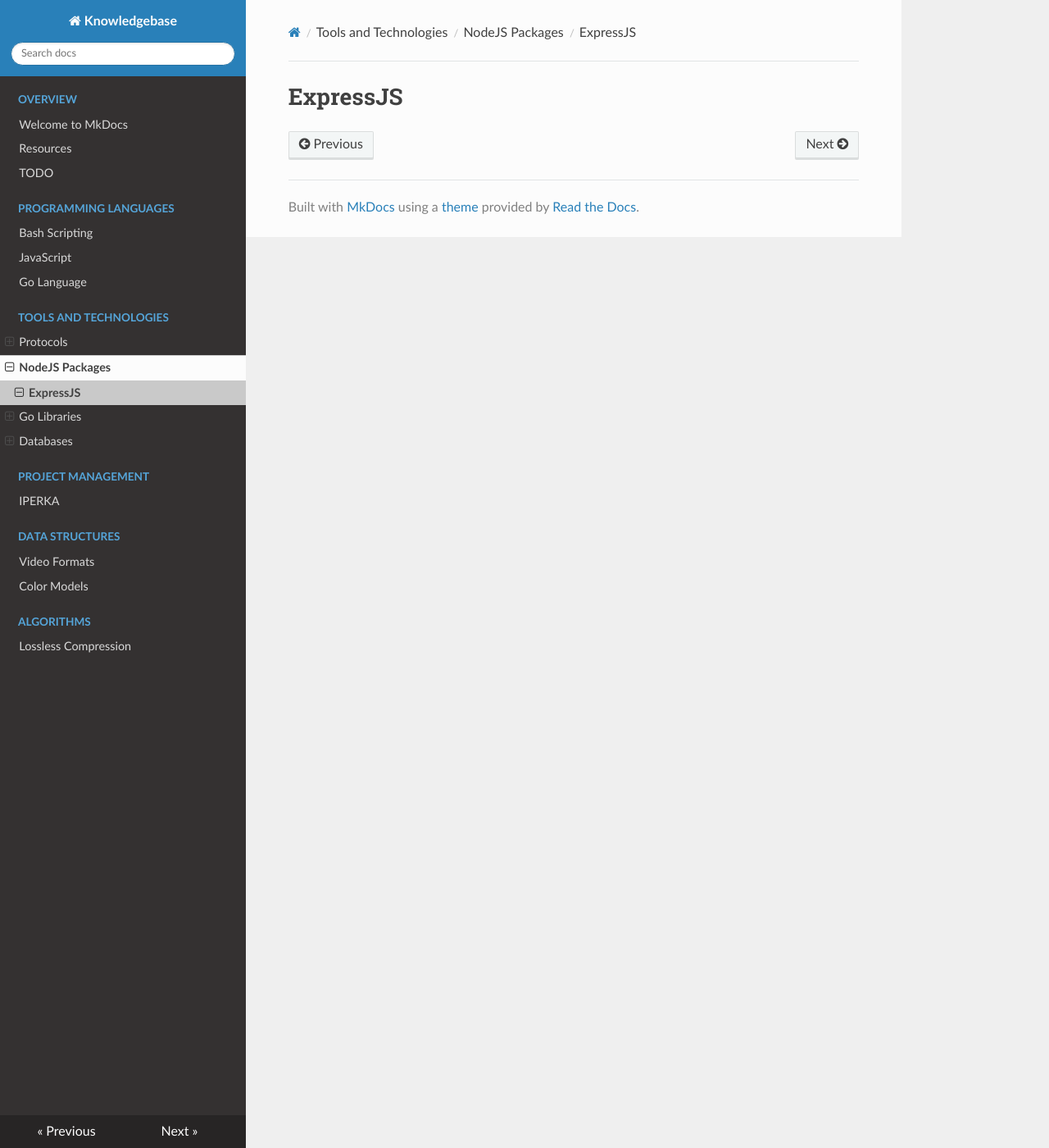
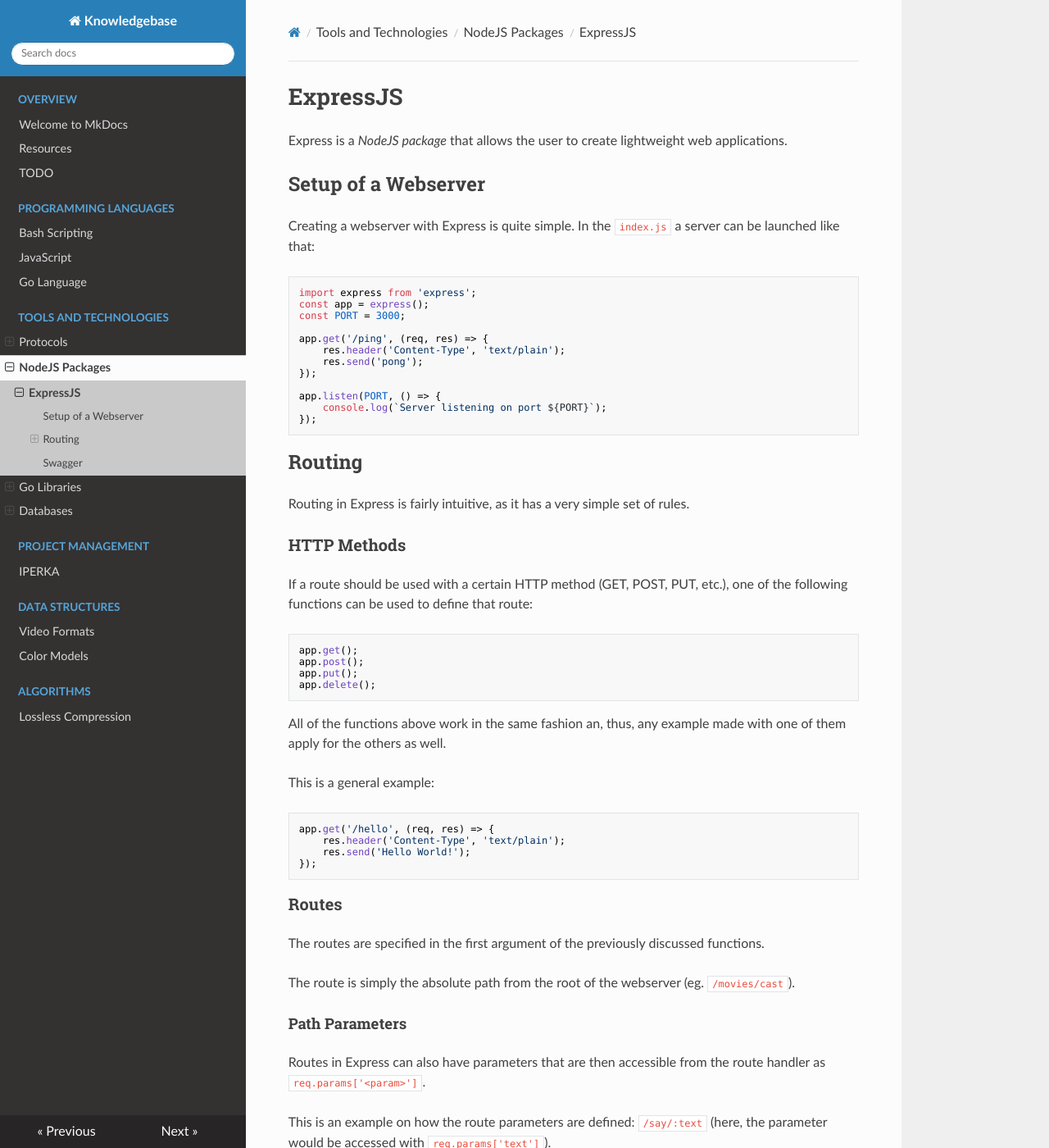
Before and after one commit to TimKral5/knowledgebase, an MkDocs documentation site: the page built from docs/js_express.md, in a window 1280 px wide and 1400 px high. Shown: the whole window at 82% size. Built offline with MkDocs 1.6.1, drawn with Linux system fonts in a browser that asks for light colours; nearby versions of some CDN libraries; some of the changed text lies outside the part shown.

Commit message:
partially implement the expressjs article

````diff
--- a/docs/js_express.md
+++ b/docs/js_express.md
@@ -1 +1,84 @@
 # ExpressJS
+
+Express is a *NodeJS package* that allows the user to create
+lightweight web applications.
+
+## Setup of a Webserver
+
+Creating a webserver with Express is quite simple. In the `index.js`
+a server can be launched like that:
+
+```js
+import express from 'express';
+const app = express();
+const PORT = 3000;
+
+app.get('/ping', (req, res) => {
+    res.header('Content-Type', 'text/plain');
+    res.send('pong');
+});
+
+app.listen(PORT, () => {
+    console.log(`Server listening on port ${PORT}`);
+});
+```
+
+## Routing
+
+Routing in Express is fairly intuitive, as it has a very simple set
+of rules.
+
+### HTTP Methods
+
+If a route should be used with a certain HTTP method
+(GET, POST, PUT, etc.), one of the following functions can be used to
+define that route:
+
+```js
+app.get();
+app.post();
+app.put();
+app.delete();
+```
+
+All of the functions above work in the same fashion an, thus, any
+example made with one of them apply for the others as well.
+
+This is a general example:
+
+```js
+app.get('/hello', (req, res) => {
+    res.header('Content-Type', 'text/plain');
+    res.send('Hello World!');
+});
+```
+
+### Routes
+
+The routes are specified in the first argument of the previously
+discussed functions.
+
+The route is simply the absolute path from the root of the webserver
+(eg. `/movies/cast`).
+
+#### Path Parameters
+
+Routes in Express can also have parameters that are then accessible
+from the route handler as `req.params['<param>']`.
+
+This is an example on how the route parameters are defined:
+`/say/:text` (here, the parameter would be accessed with
+`req.params['text']`).
+
+This comes together in the following example:
+
+```js
+app.get('/say/:text', (req, res) => {
+    const text = req.params['text'];
+    res.send(`Hi, there! ${text}`);
+});
+```
+
+## Swagger
+
+// TODO
````
Also changed, not shown: docs/todo.md (+1 -1 lines).
